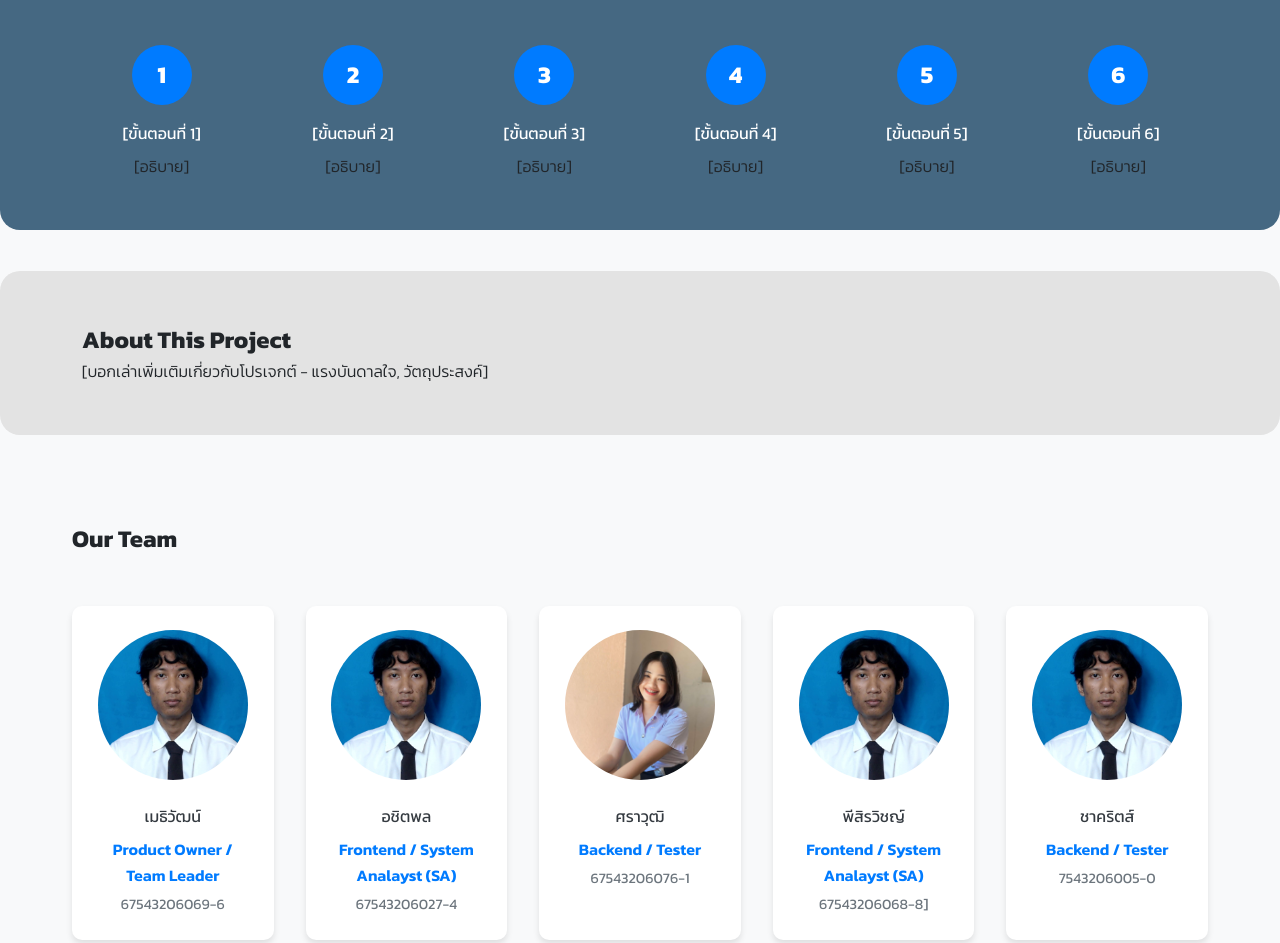
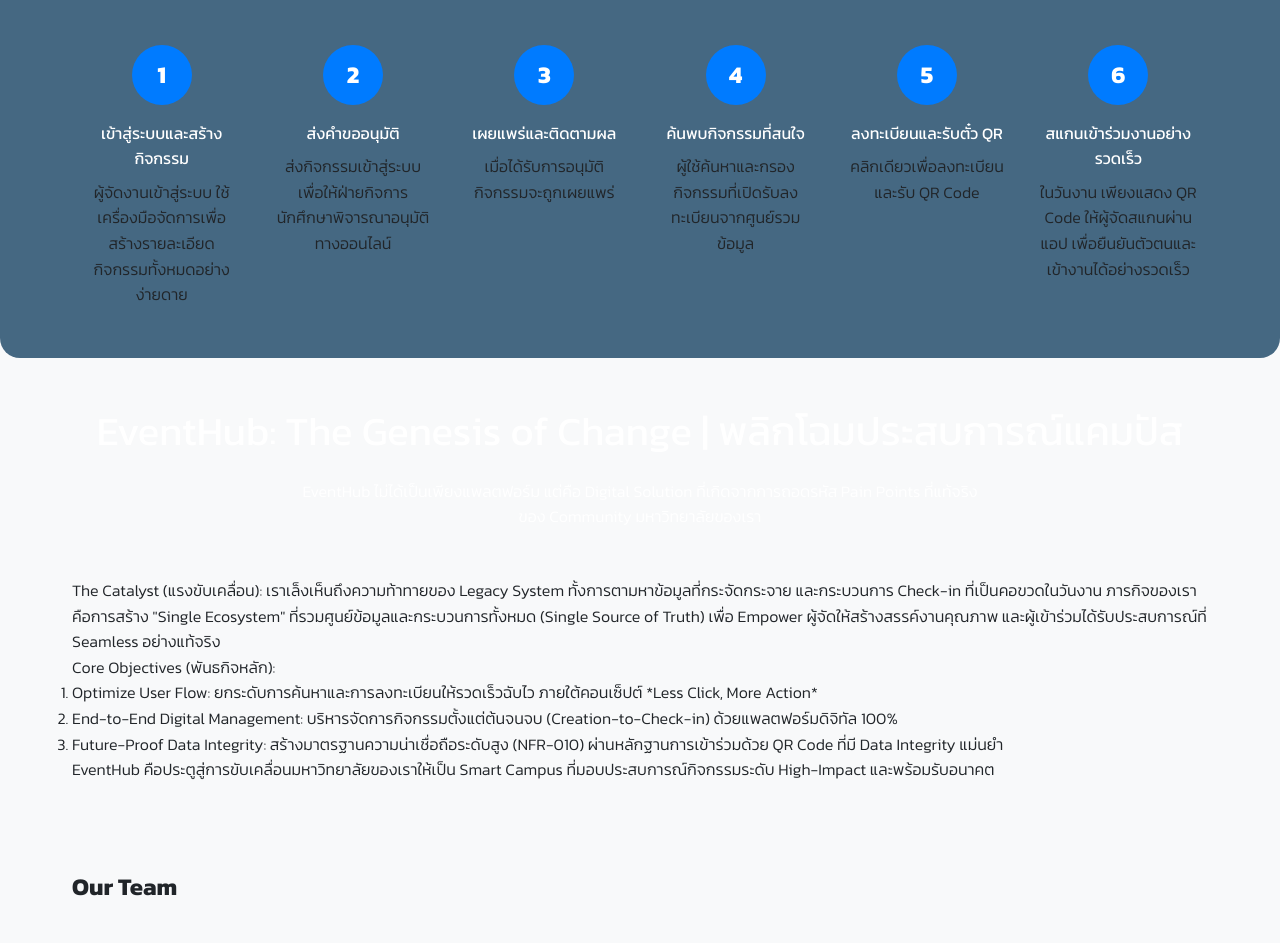
Before and after one commit to cpecodebattle/cpecodebattle.github.io, a plain HTML site: page index.html in a window 1280 px wide. Shown: the part 2024-2967 px from the top of the page. Drawn offline with Linux system fonts and the light colour scheme.

Commit message:
feat: details

```diff
--- a/index.html
+++ b/index.html
@@ -223,38 +223,40 @@
                     <div class="steps">
                         <article class="step">
                             <span class="step-number">1</span>
-                            <h3>[ขั้นตอนที่ 1]</h3>
-                            <p>[อธิบาย]</p>
+                            <h3>เข้าสู่ระบบและสร้างกิจกรรม</h3>
+                            <p>ผู้จัดงานเข้าสู่ระบบ ใช้เครื่องมือจัดการเพื่อสร้างรายละเอียดกิจกรรมทั้งหมดอย่างง่ายดาย
+                            </p>
                         </article>
 
                         <article class="step">
                             <span class="step-number">2</span>
-                            <h3>[ขั้นตอนที่ 2]</h3>
-                            <p>[อธิบาย]</p>
+                            <h3>ส่งคำขออนุมัติ</h3>
+                            <p>ส่งกิจกรรมเข้าสู่ระบบเพื่อให้ฝ่ายกิจการนักศึกษาพิจารณาอนุมัติทางออนไลน์</p>
                         </article>
 
                         <article class="step">
                             <span class="step-number">3</span>
-                            <h3>[ขั้นตอนที่ 3]</h3>
-                            <p>[อธิบาย]</p>
+                            <h3>เผยแพร่และติดตามผล</h3>
+                            <p>เมื่อได้รับการอนุมัติ กิจกรรมจะถูกเผยแพร่</p>
                         </article>
 
                         <article class="step">
                             <span class="step-number">4</span>
-                            <h3>[ขั้นตอนที่ 4]</h3>
-                            <p>[อธิบาย]</p>
+                            <h3>ค้นพบกิจกรรมที่สนใจ</h3>
+                            <p>ผู้ใช้ค้นหาและกรองกิจกรรมที่เปิดรับลงทะเบียนจากศูนย์รวมข้อมูล</p>
                         </article>
 
                         <article class="step">
                             <span class="step-number">5</span>
-                            <h3>[ขั้นตอนที่ 5]</h3>
-                            <p>[อธิบาย]</p>
+                            <h3>ลงทะเบียนและรับตั๋ว QR</h3>
+                            <p>คลิกเดียวเพื่อลงทะเบียนและรับ QR Code </p>
                         </article>
 
                         <article class="step">
                             <span class="step-number">6</span>
-                            <h3>[ขั้นตอนที่ 6]</h3>
-                            <p>[อธิบาย]</p>
+                            <h3>สแกนเข้าร่วมงานอย่างรวดเร็ว</h3>
+                            <p>ในวันงาน เพียงแสดง QR Code ให้ผู้จัดสแกนผ่านแอป เพื่อยืนยันตัวตนและเข้างานได้อย่างรวดเร็ว
+                            </p>
                         </article>
                     </div>
                 </div>
@@ -263,13 +265,37 @@
 
         <!-- About Section -->
         <section id="about" class="about-section">
-            <div class="bg-box3">
-                <div class="container">
-                    <h1>About This Project</h1>
-                    <p>
-                        [บอกเล่าเพิ่มเติมเกี่ยวกับโปรเจกต์ - แรงบันดาลใจ, วัตถุประสงค์]
-                    </p>
-                </div>
+            <div class="container">
+                <h2>EventHub: The Genesis of Change | พลิกโฉมประสบการณ์แคมปัส</h2>
+                <p class="section-description">
+                    EventHub ไม่ได้เป็นเพียงแพลตฟอร์ม แต่คือ Digital Solution ที่เกิดจากการถอดรหัส Pain Points
+                    ที่แท้จริงของ Community มหาวิทยาลัยของเรา
+                </p>
+
+                <p>
+                    The Catalyst (แรงขับเคลื่อน): เราเล็งเห็นถึงความท้าทายของ Legacy System
+                    ทั้งการตามหาข้อมูลที่กระจัดกระจาย และกระบวนการ Check-in ที่เป็นคอขวดในวันงาน
+                    ภารกิจของเราคือการสร้าง "Single Ecosystem" ที่รวมศูนย์ข้อมูลและกระบวนการทั้งหมด (Single Source of
+                    Truth) เพื่อ Empower ผู้จัดให้สร้างสรรค์งานคุณภาพ และผู้เข้าร่วมได้รับประสบการณ์ที่ Seamless
+                    อย่างแท้จริง
+                </p>
+
+                <p>
+                    Core Objectives (พันธกิจหลัก):
+                <ol class="about-objectives">
+                    <li>Optimize User Flow: ยกระดับการค้นหาและการลงทะเบียนให้รวดเร็วฉับไว ภายใต้คอนเซ็ปต์ *Less Click,
+                        More Action*</li>
+                    <li>End-to-End Digital Management: บริหารจัดการกิจกรรมตั้งแต่ต้นจนจบ (Creation-to-Check-in)
+                        ด้วยแพลตฟอร์มดิจิทัล 100%</li>
+                    <li>Future-Proof Data Integrity: สร้างมาตรฐานความน่าเชื่อถือระดับสูง (NFR-010)
+                        ผ่านหลักฐานการเข้าร่วมด้วย QR Code ที่มี Data Integrity แม่นยำ</li>
+                </ol>
+                </p>
+
+                <p>
+                    EventHub คือประตูสู่การขับเคลื่อนมหาวิทยาลัยของเราให้เป็น Smart Campus ที่มอบประสบการณ์กิจกรรมระดับ
+                    High-Impact และพร้อมรับอนาคต
+                </p>
             </div>
         </section>
 
@@ -288,7 +314,7 @@
 
                     <!-- Team Member 2 -->
                     <article class="team-member">
-                        <img src="pictures/แสก.png"" alt=" Member Name">
+                        <img src="pictures/sam.png"" alt=" Member Name">
                         <h3>อชิตพล</h3>
                         <p class="role">Frontend / System Analayst (SA)</p>
                         <p class="student-id">67543206027-4</p>
@@ -302,10 +328,10 @@
                     </article>
 
                     <article class="team-member">
-                        <img src="pictures/แสก.png"" alt=" Member Name">
+                        <img src="pictures/sor.jpg"" alt=" Member Name">
                         <h3>พีสิรวิชญ์</h3>
                         <p class="role">Frontend / System Analayst (SA)</p>
-                        <p class="student-id">67543206068-8]</p>
+                        <p class="student-id">67543206068-8</p>
                     </article>
 
                     <article class="team-member">
@@ -314,7 +340,7 @@
                         <p class="role">Backend / Tester</p>
                         <p class="student-id">7543206005-0</p>
                     </article>
-                    <!-- เพิ่มสมาชิกทุกคนในกลุ่ม -->
+
                 </div>
             </div>
         </section>
@@ -359,15 +385,15 @@
                 <!-- Footer Contact -->
                 <div class="footer-contact">
                     <h4>Contact</h4>
-                    <p>📧 Email: [group-email]@rmutl.ac.th</p>
-                    <p>📱 Tel: XXX-XXX-XXXX</p>
+                    <p>📧 Email: GAPTT@rmutl.ac.th</p>
+                    <p>📱 Tel: 02-474-0077</p>
                 </div>
             </div>
 
             <!-- Copyright -->
             <div class="footer-bottom">
                 <p>&copy; 2025 EventsHub. All rights reserved.</p>
-                <p>Developed with ❤️ by Group 1</p>
+                <p>Developed with ❤️ by Group CPENo.1</p>
             </div>
         </div>
     </footer>
```
Also changed, not shown: pictures/sam.png (added), pictures/sor.jpg (added).
